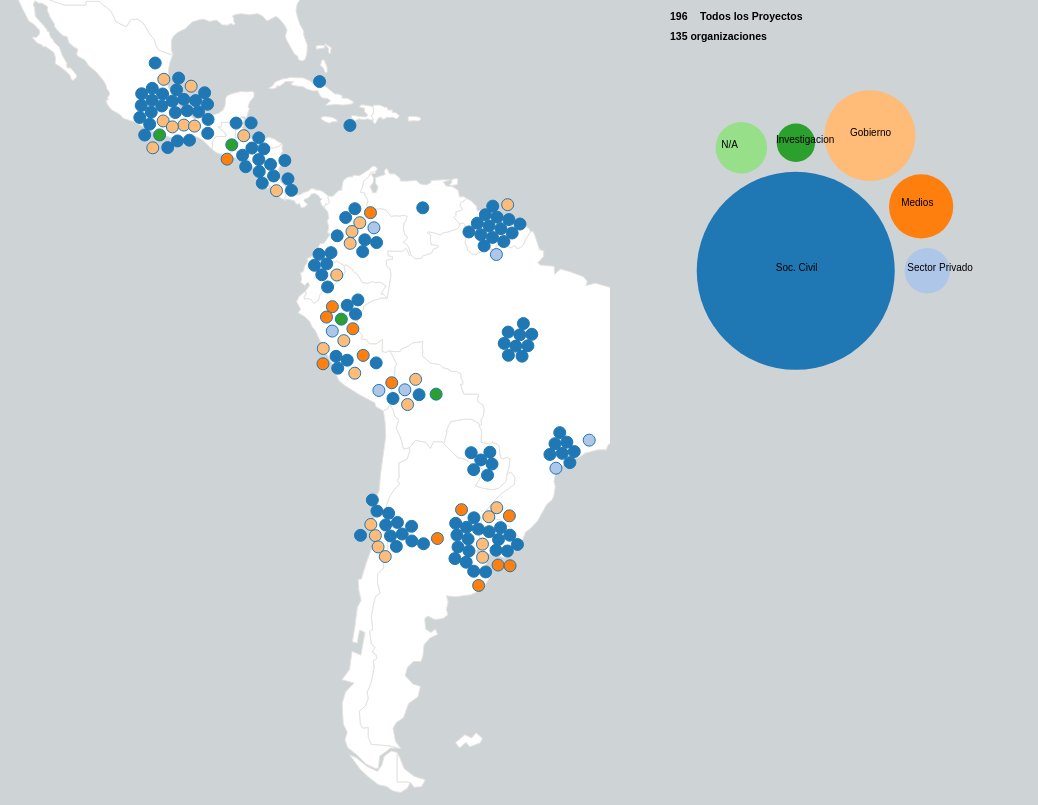
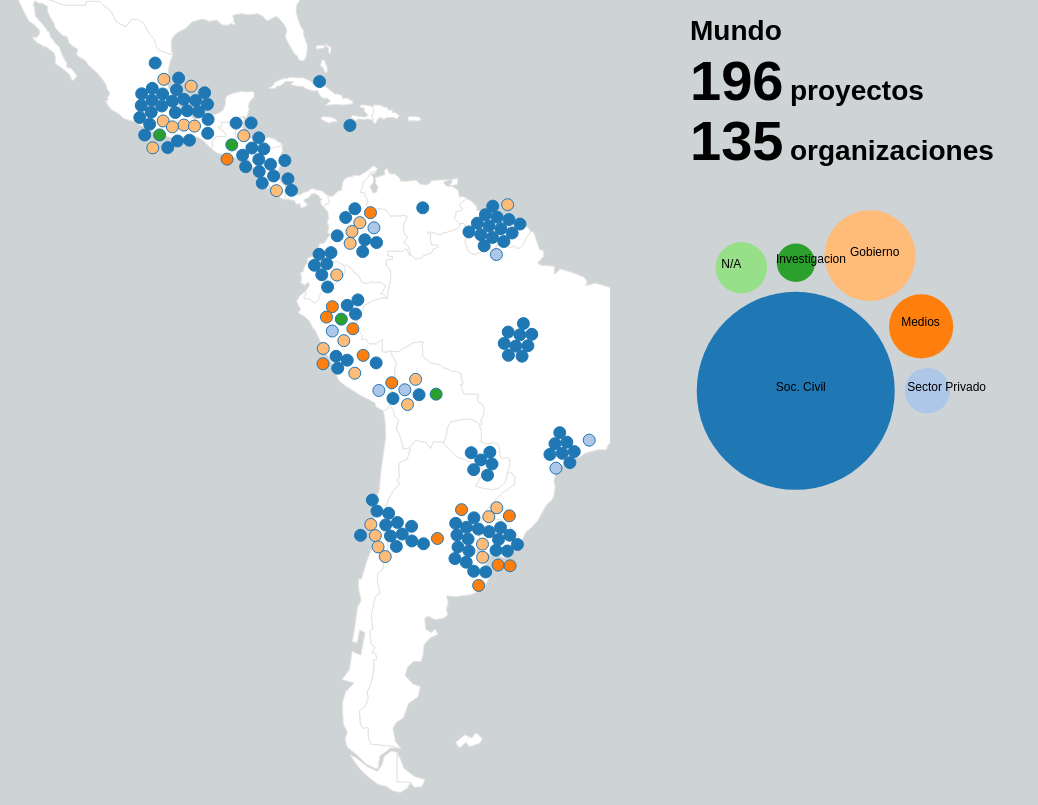
Before and after one commit to Soviet-Genosha/abrelatam-viz, a website: page public/index.html in a window 1280 px wide. Shown: the whole page, without its empty margins (0-1038 px from the left). Drawn offline with Linux system fonts and the light colour scheme; animation ran at ten frames a second.

Commit message:
mejoras stats

```diff
--- a/public/scripts/simple-cloud.js
+++ b/public/scripts/simple-cloud.js
@@ -124,7 +124,7 @@ var bubble = d3.layout.pack()
     .padding(10);
 this.svg = d3.select("svg")
 			  .append("g")
-			    .attr("transform", "translate(675,80)")
+			    .attr("transform", "translate(675,200)")
 			    .attr("width", diameter)
 			    .attr("height", diameter)
 			    .attr("class", "bubble");
--- a/public/scripts/stats-viewer.js
+++ b/public/scripts/stats-viewer.js
@@ -6,26 +6,40 @@ window.abreLatam.stats = {
 		this.svg = d3.select("svg")
 			.append("g")
 			.attr('class','stats')
-		    .attr("transform", "translate(650,20)")
+		    .attr("transform", "translate(650,40)")
 		    .attr("width", 1000)
 		    .attr("height", 2000)
 		    .attr("class", "bubble");
+
+		this.svg
+			.append('text')
+			.attr('class','label zona')
+			.attr("dx", function(d){return 40})
+
 		this.svg
 			.append('text')
 			.attr('class','label count')
-			.attr("dx", function(d){return 20})
-
+			.attr("dx", function(d){return 40})
+	    	.attr("dy", function(d){return 60})
 
 	    this.svg
 			.append('text')
-			.attr('class','label zona')
-			.attr("dx", function(d){return 50})
+			.attr('class','label copy')
+			.attr("dx", function(d){return 140})
+			.attr("dy", function(d){return 60})
 
 		this.svg
 			.append('text')
-			.attr('class','label organizaciones')
-			.attr("dx", function(d){return 20})
-			.attr("dy", function(d){return 20})
+			.attr('class','label organizaciones count')
+			.attr("dx", function(d){return 40})
+			.attr("dy", function(d){return 120})
+
+		this.svg
+			.append('text')
+			.attr('class','label organizaciones copy')
+			.attr("dx", function(d){return 140})
+			.attr("dy", function(d){return 120})
+
 
 
 
@@ -46,16 +60,37 @@ window.abreLatam.stats = {
 			window.abreLatam.cloud.countOrganizations(filtered);
 
 		window.abreLatam.stats.svg
-			.select('text.organizaciones')
-			.text(organizations.length + " organizaciones");
+			.select('text.organizaciones.copy')
+			.text(" organizaciones")
+		window.abreLatam.stats.svg
+			.select('text.organizaciones.count')
+			.text(organizations.length);
 
+
+
+
+		// var projectTemplate = doT.template($( "script.countryTemplateTemplate" ).html());
+
+  //         $(self).popover({
+  //           placement: 'auto top',
+  //           container: 'body',
+  //           trigger: 'manual',
+  //           html : true,
+  //           content: function() {
+  //             return projectTemplate(d.n);
+  //         	}
+  //         });
+  //         $(self).popover('show');
 	},
 	showAll:
 		function(){
 			window.abreLatam.stats.svg
 			.select('text.zona')
-			.text("Todos los Proyectos");
+			.text(" Mundo");
 
+		window.abreLatam.stats.svg
+			.select('text.copy')
+			.text(" proyectos");
 		window.abreLatam.stats.svg
 			.select('text.count')
 			.text(window.abreLatam.stats.proyectos.length);
@@ -63,7 +98,12 @@ window.abreLatam.stats = {
 		var organizations = window.abreLatam.cloud.countOrganizations(window.abreLatam.stats.proyectos);
 
 		window.abreLatam.stats.svg
-			.select('text.organizaciones')
-			.text(organizations.length + " organizaciones");
+			.select('text.organizaciones.copy')
+			.text(" organizaciones");
+
+		window.abreLatam.stats.svg
+			.select('text.organizaciones.count')
+			.text(organizations.length);
+
 	},
 }
--- a/public/styles/app.css
+++ b/public/styles/app.css
@@ -116,9 +116,15 @@ g.leaf circle.redsocial{
 
 
 
+text.label, text.label ,text.label{
+  font-size:2em;
+}
 
+text.count{
+  font-size: 4em;
+}
 
 
 text {
-  font: 10px sans-serif;
+  font: 12px sans-serif;
 }
```
